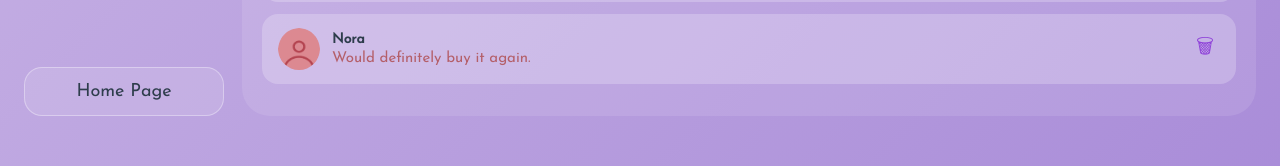
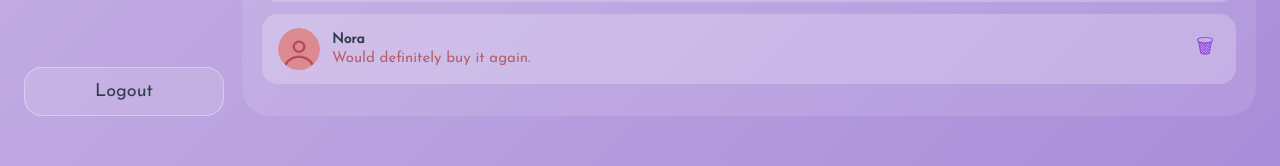
Before and after one commit to yasmieen-alshehri/swe363-milestone4-frontend, a React (Vite) app: page /admin/reviews in a window 1280 px wide. Shown: the part 585-751 px from the top of the page. Built offline with nearby package versions, Linux system fonts and the light colour scheme.

Commit message:
Added logout functionality for admin and customer service

```diff
--- a/src/components/AdminSidebar.jsx
+++ b/src/components/AdminSidebar.jsx
@@ -54,7 +54,14 @@ function AdminSidebar({ activePage }) {
 
       <div className="spacer" />
 
-      <button onClick={() => navigate("/")}>Home Page</button>
+      <button
+        onClick={() => {
+          localStorage.removeItem("currentUser");
+          navigate("/login");
+        }}
+      >
+        Logout
+      </button>
     </div>
   );
 }
--- a/src/pages/FAQTemplates.jsx
+++ b/src/pages/FAQTemplates.jsx
@@ -124,7 +124,14 @@ function FAQTemplates() {
 
           <div className="cs-spacer" />
 
-          <button onClick={() => navigate("/")}>Home Page</button>
+          <button
+            onClick={() => {
+              localStorage.removeItem("currentUser");
+              navigate("/login");
+            }}
+          >
+            Logout
+          </button>
         </div>
 
         <div className="faq-main">
--- a/src/pages/TicketManagement.jsx
+++ b/src/pages/TicketManagement.jsx
@@ -104,11 +104,11 @@ function TicketManagement() {
     const updatedTickets = tickets.map((ticket) =>
       ticket.id === selectedTicket.id
         ? {
-            ...ticket,
-            issueType,
-            refundEligibility,
-            status,
-          }
+          ...ticket,
+          issueType,
+          refundEligibility,
+          status,
+        }
         : ticket
     );
 
@@ -132,7 +132,14 @@ function TicketManagement() {
 
           <div className="cs-spacer" />
 
-          <button onClick={() => navigate("/")}>Home Page</button>
+          <button
+            onClick={() => {
+              localStorage.removeItem("currentUser");
+              navigate("/login");
+            }}
+          >
+            Logout
+          </button>
         </div>
 
         <div className="ticket-main">
```
